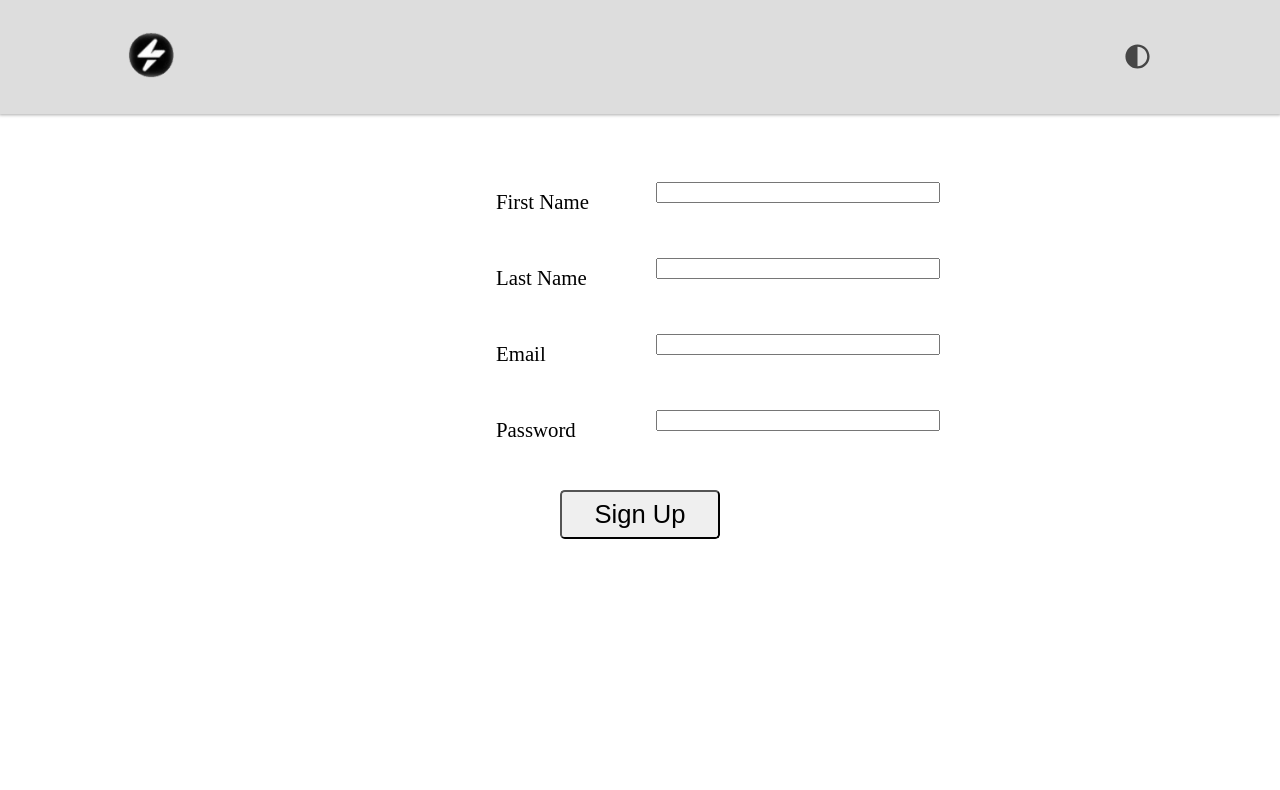
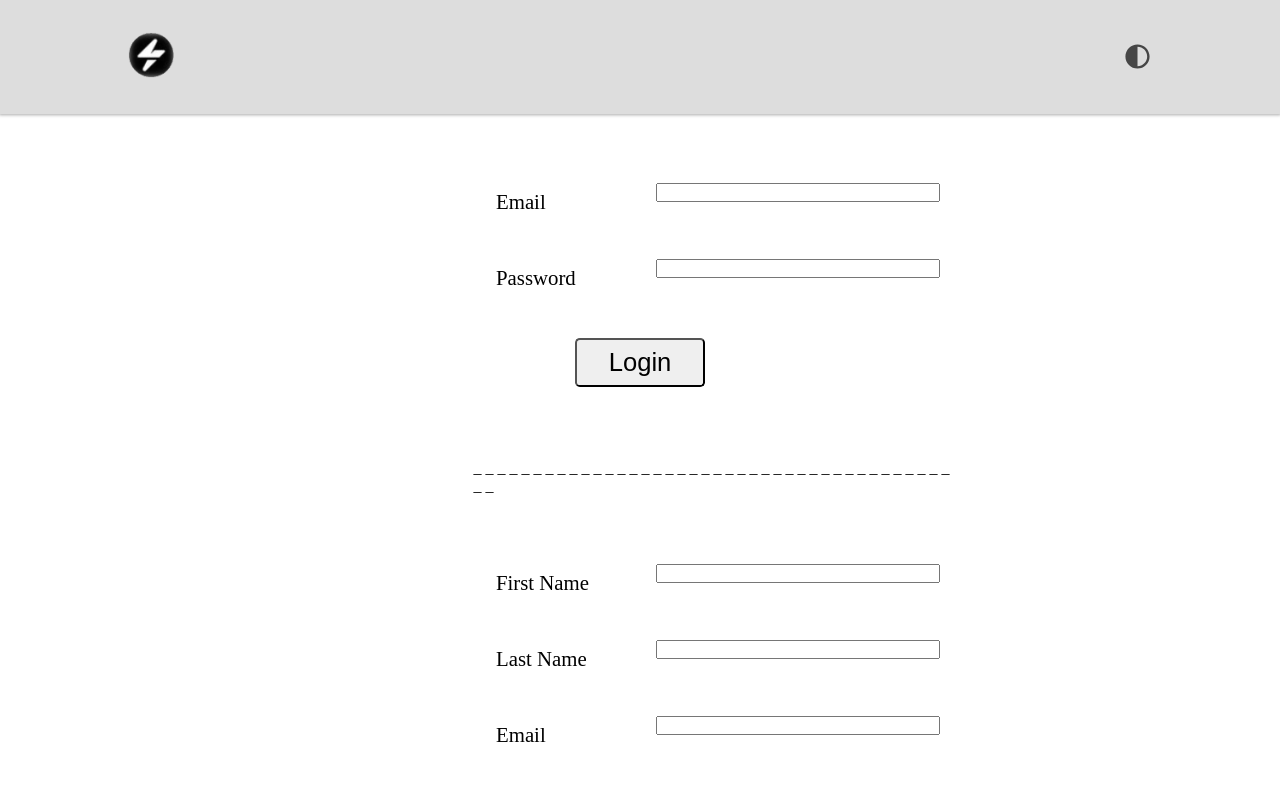
Before and after one commit to ebrest993/FamFilter, a React (Vite) app in the folder client/: page /login in a window 1280 px wide. Shown: the top 790 px of the page. Built offline with nearby package versions, Linux system fonts and the light colour scheme.

Commit message:
set default landing page to be the sign up and login pages

```diff
--- a/client/src/App.jsx
+++ b/client/src/App.jsx
@@ -1,4 +1,5 @@
 import { Outlet } from 'react-router-dom';
+import Button from 'react-bootstrap/Button';
 import { setContext } from '@apollo/client/link/context';
 import {
   ApolloClient,
@@ -9,6 +10,7 @@ import {
 
 import { StoreProvider } from './utils/store-context';
 import Nav from './components/Nav';
+import Login from './components/Login';
 import Signup from './components/Signup';
 import Auth from './utils/auth'
 
@@ -36,10 +38,15 @@ function App() {
   return (
     <ApolloProvider client={client}>
       <StoreProvider>
-        <div id="app-shell">
+        <div>
           <Nav />
-          {Auth.loggedIn() ? <Outlet /> : <Signup />}
+            {Auth.loggedIn() ? <Outlet /> : <Login />}
         </div>
+        <div class="split-line">
+          _ _ _ _ _ _ _ _ _ _ _ _ _ _ _ _ _ _ _ _ _ _ _ _ _ _ _ _ _ _ _ _ _ _ _ _ _ _ _ _ _ _
+        </div>
+        <Signup>
+        </Signup>
       </StoreProvider>
     </ApolloProvider>
   )
--- a/client/src/app.scss
+++ b/client/src/app.scss
@@ -1,4 +1,10 @@
-#app-shell {
+* {
   margin: 0;
   padding: 0;
 }
+
+.split-line {
+  display: inline-block;
+  margin-left: 37%;
+  margin-right: 25%;
+}
--- a/client/src/components/Login/index.jsx
+++ b/client/src/components/Login/index.jsx
@@ -11,7 +11,7 @@ export default function Nav() {
     const [email, setEmail] = useState('');
     const [password, setPassword] = useState('');
 
-    const logingHandler = async (evt) => {
+    const loginHandler = async (evt) => {
         evt.preventDefault();
 
         try {
@@ -26,7 +26,7 @@ export default function Nav() {
     }
 
     return (
-        <form id="login-form" onSubmit={logingHandler}>
+        <form id="login-form" onSubmit={loginHandler}>
             <div>
                 <label htmlFor="login-form-email">Email</label>
                 <input id="login-form-email" type="text" onChange={(evt) => setEmail(evt.target.value)} />
```
